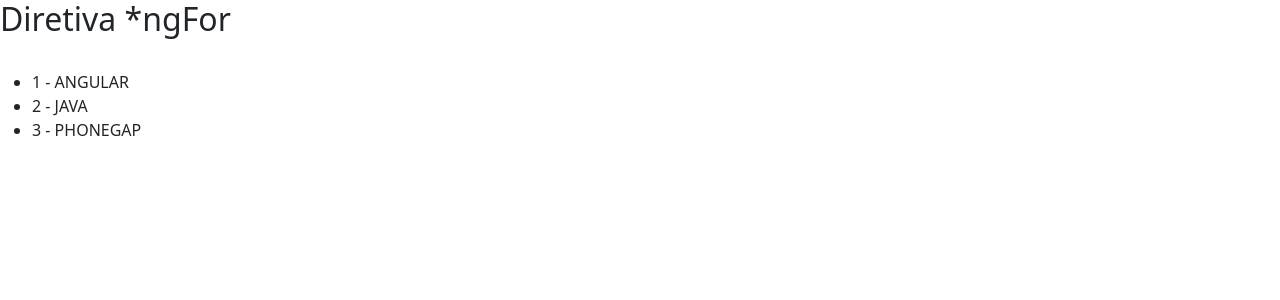
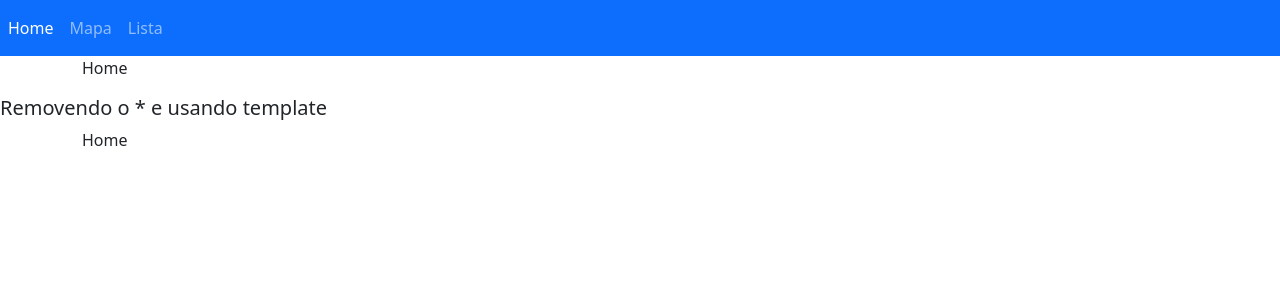
Before and after one commit to renatodev95/angular-training, an Angular app in the folder diretivas/: page / in a window 1280 px wide. Shown: the top 300 px of the page. Built offline with nearby package versions, Linux system fonts and the light colour scheme.

Commit message:
#28 Diretivas: sobre o * e template

```diff
--- a/diretivas/src/app/app.component.html
+++ b/diretivas/src/app/app.component.html
@@ -1,3 +1,3 @@
 <!-- <app-diretiva-ngif></app-diretiva-ngif> -->
-<!-- <app-diretiva-ngswitch></app-diretiva-ngswitch> -->
-<app-diretiva-ngfor></app-diretiva-ngfor>
+<app-diretiva-ngswitch></app-diretiva-ngswitch>
+<!-- <app-diretiva-ngfor></app-diretiva-ngfor> -->
--- a/diretivas/src/app/diretiva-ngfor/diretiva-ngfor.component.html
+++ b/diretivas/src/app/diretiva-ngfor/diretiva-ngfor.component.html
@@ -1,6 +1,18 @@
-<h2>Diretiva *ngFor</h2>
+<h3>Diretiva *ngFor</h3>
 <br>
 <ul>
     <li *ngFor="let curso of cursos, let i = index">
-        {{ i + 1 }} - {{ curso | uppercase }}</li>
+        {{ i + 1 }} - {{ curso | uppercase }}
+    </li>
 </ul>
+
+<h3>Removendo o * e usando template</h3>
+<br>
+
+<ul>
+    <ng-template ngFor [ngForOf]="cursos" let-curso let-i="index">
+        <li>
+            {{ i + 1 }} - {{ curso | uppercase }}
+        </li>
+    </ng-template>
+</ul>
--- a/diretivas/src/app/diretiva-ngif/diretiva-ngif.component.html
+++ b/diretivas/src/app/diretiva-ngif/diretiva-ngif.component.html
@@ -30,10 +30,23 @@
     Lista de cursos aqui.
 </div>
 
-<div [hidden]="mostrarCursos"> <!-- se a flag 'mostrarCursos' for true, será aplicada a propriedade 'hidden' para esconder o elemento -->
+<div [hidden]="mostrarCursos">
+    <!-- se a flag 'mostrarCursos' for true, será aplicada a propriedade 'hidden' para esconder o elemento -->
     Não existem cursos para serem listados
 </div>
 
 <br>
 
 <button (click)="onMostrarCursos()">Mostrar ou esconder cursos</button>
+
+<br>
+
+<h5>Removendo o * e usando template</h5>
+
+<div *ngIf="mostrarCursos">
+
+</div>
+
+<ng-template [ngIf]="mostrarCursos">
+    <div>Lista de cursos aqui.</div>
+</ng-template>
--- a/diretivas/src/app/diretiva-ngswitch/diretiva-ngswitch.component.html
+++ b/diretivas/src/app/diretiva-ngswitch/diretiva-ngswitch.component.html
@@ -19,3 +19,17 @@
   <p *ngSwitchCase="'lista'">Modo Lista ativado</p>
   <p *ngSwitchDefault>Home</p>
 </div>
+
+<h5>Removendo o * e usando template</h5>
+
+<div class="container" [ngSwitch]="aba">
+  <ng-template [ngSwitchCase]="'mapa'">
+    <p>Modo Mapa ativado</p>
+  </ng-template>
+  <ng-template [ngSwitchCase]="'lista'">
+    <p>Modo Lista ativado</p>
+  </ng-template>
+  <ng-template [ngSwitchCase]="'home'" ngSwitchDefault>
+    <p>Home</p>
+  </ng-template>
+</div>
```
